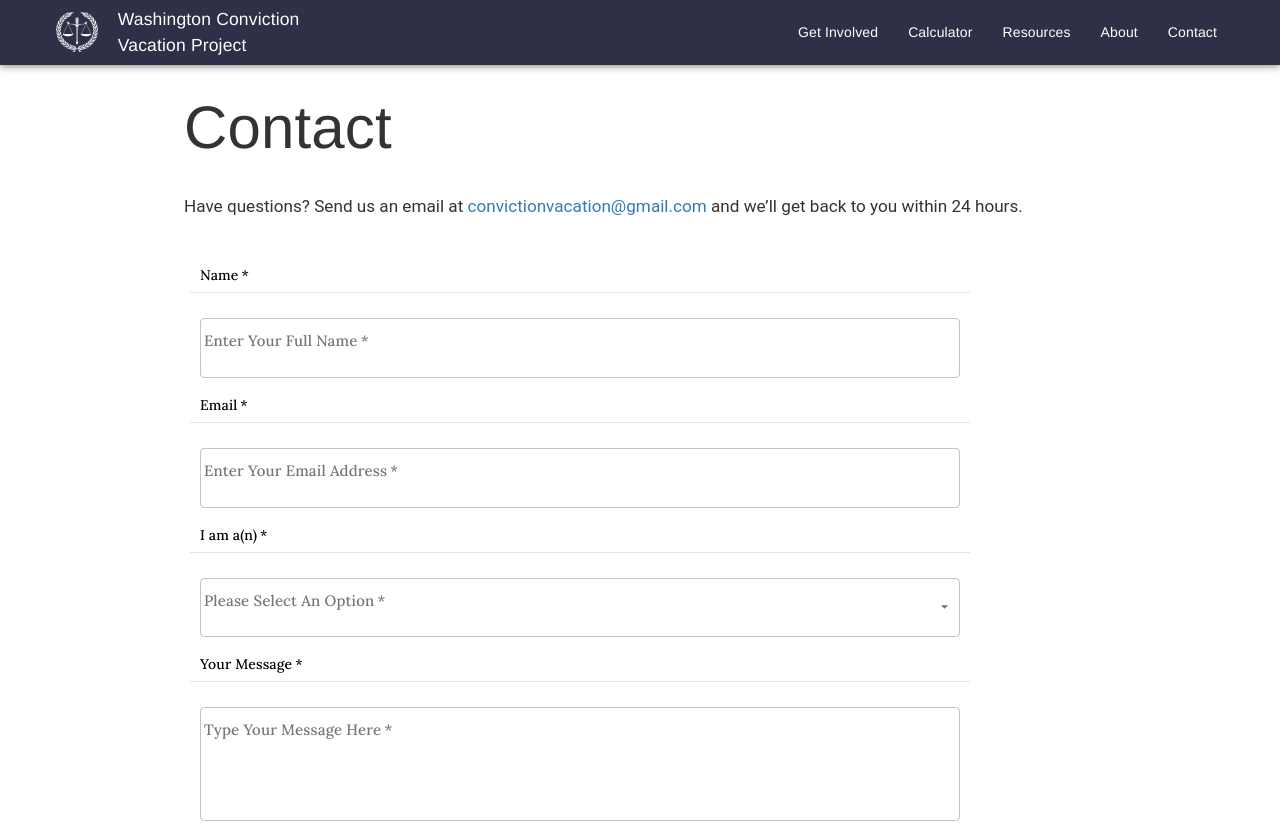
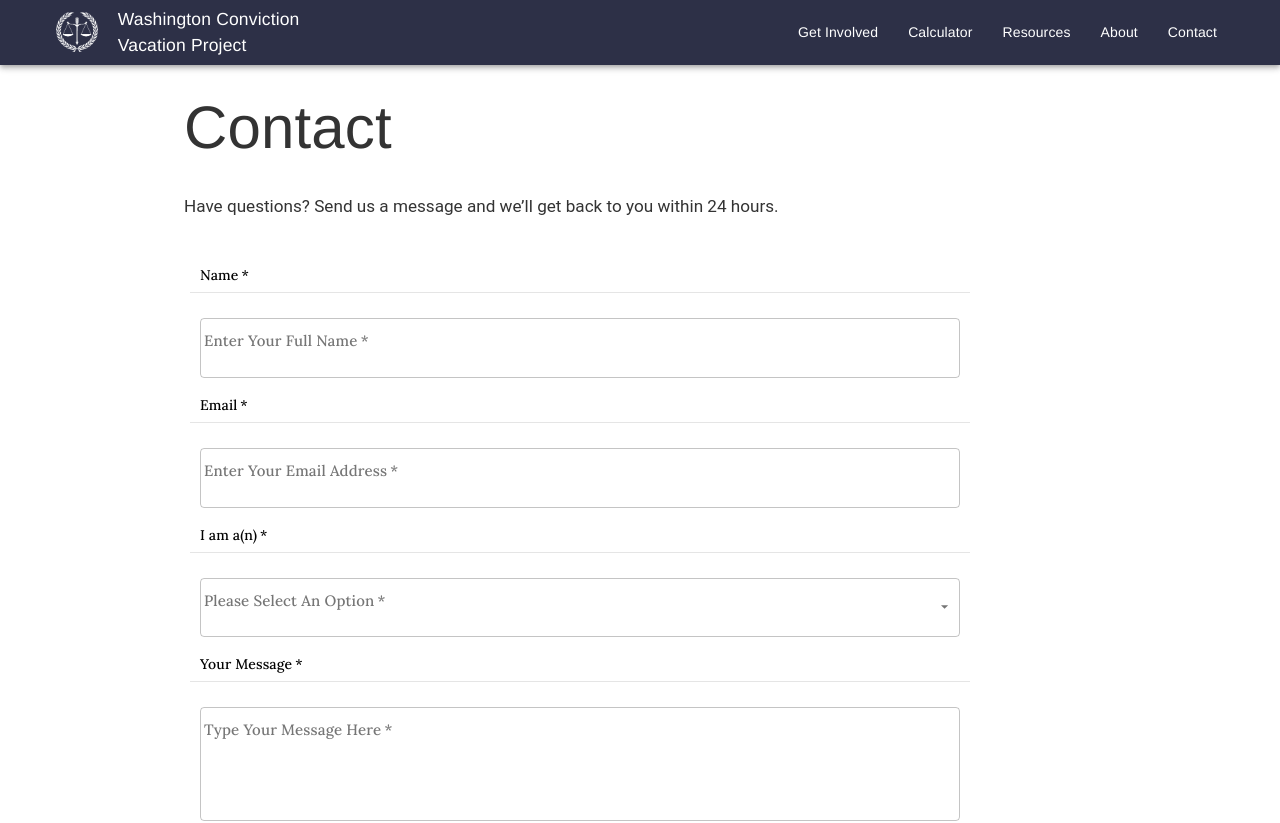
Before and after one commit to openseattle/clearviction-v1, a React (Create React App) app: page /contact in a window 1280 px wide. Shown: the top 823 px of the page. Built offline with nearby package versions, Linux system fonts and the light colour scheme.

Commit message:
change text to correct version

```diff
--- a/src/Pages/ContactPage.jsx
+++ b/src/Pages/ContactPage.jsx
@@ -24,9 +24,7 @@ const ContactPage = () => {
         <HeroPanel title={pageTitle} />
         <Box>
           <Typography variant="h5" className={classes.subtext}>
-            Have questions? Send us an email at{" "}
-            <a href="mailto:convictionvacation@gmail.com">convictionvacation@gmail.com</a> and we’ll get
-            back to you within 24 hours.
+          Have questions? Send us a message and we’ll get back to you within 24 hours.
           </Typography>
           <ContactForm />
         </Box>
```
